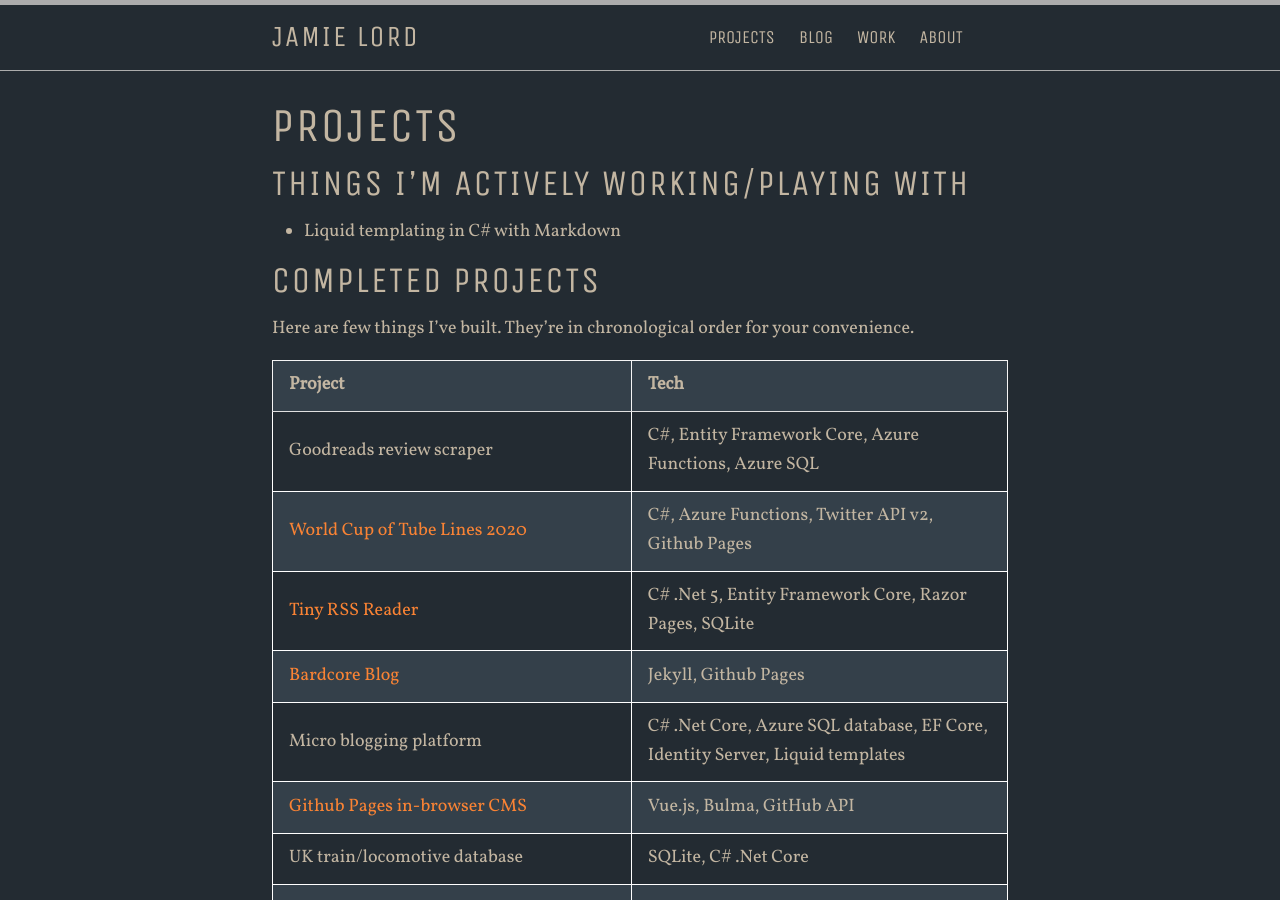
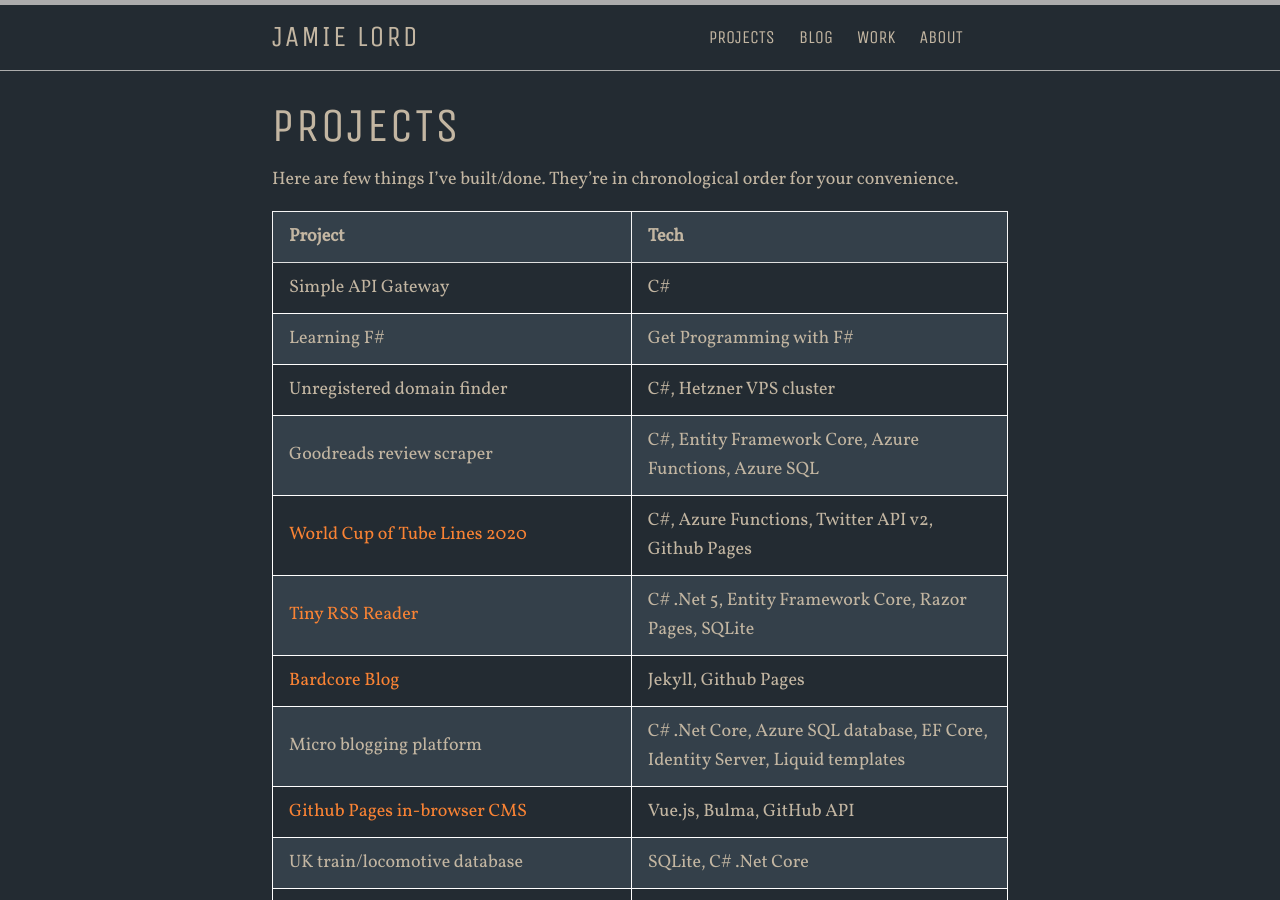
Before and after one commit to jamie-lord/Lord.technology, a Jekyll site: the page built from projects.md, in a window 1280 px wide and 900 px high. Built offline with Jekyll 4.4.1, drawn with Linux system fonts in a browser that asks for light colours.

Commit message:
Updated Projects

```diff
--- a/projects.md
+++ b/projects.md
@@ -1,20 +1,17 @@
 ---
 title: Projects
-date: 2019-12-23 12:00:00 Z
+date: 2021-01-16 21:00:00 Z
 permalink: "/projects"
 layout: page
 ---
 
-## Things I'm actively working/playing with
-
-* Liquid templating in C# with Markdown
-
-## Completed projects
-
-Here are few things I've built. They're in chronological order for your convenience.
+Here are few things I've built/done. They're in chronological order for your convenience.
 
 |Project|Tech|
 |:---|:---|
+|Simple API Gateway|C#|
+|Learning F#|Get Programming with F#|
+|Unregistered domain finder|C#, Hetzner VPS cluster|
 |Goodreads review scraper|C#, Entity Framework Core, Azure Functions, Azure SQL|
 |[World Cup of Tube Lines 2020](https://wcol2020.lord.technology)|C#, Azure Functions, Twitter API v2, Github Pages|
 |[Tiny RSS Reader](https://github.com/jamie-lord/Reader)|C# .Net 5, Entity Framework Core, Razor Pages, SQLite|
```
